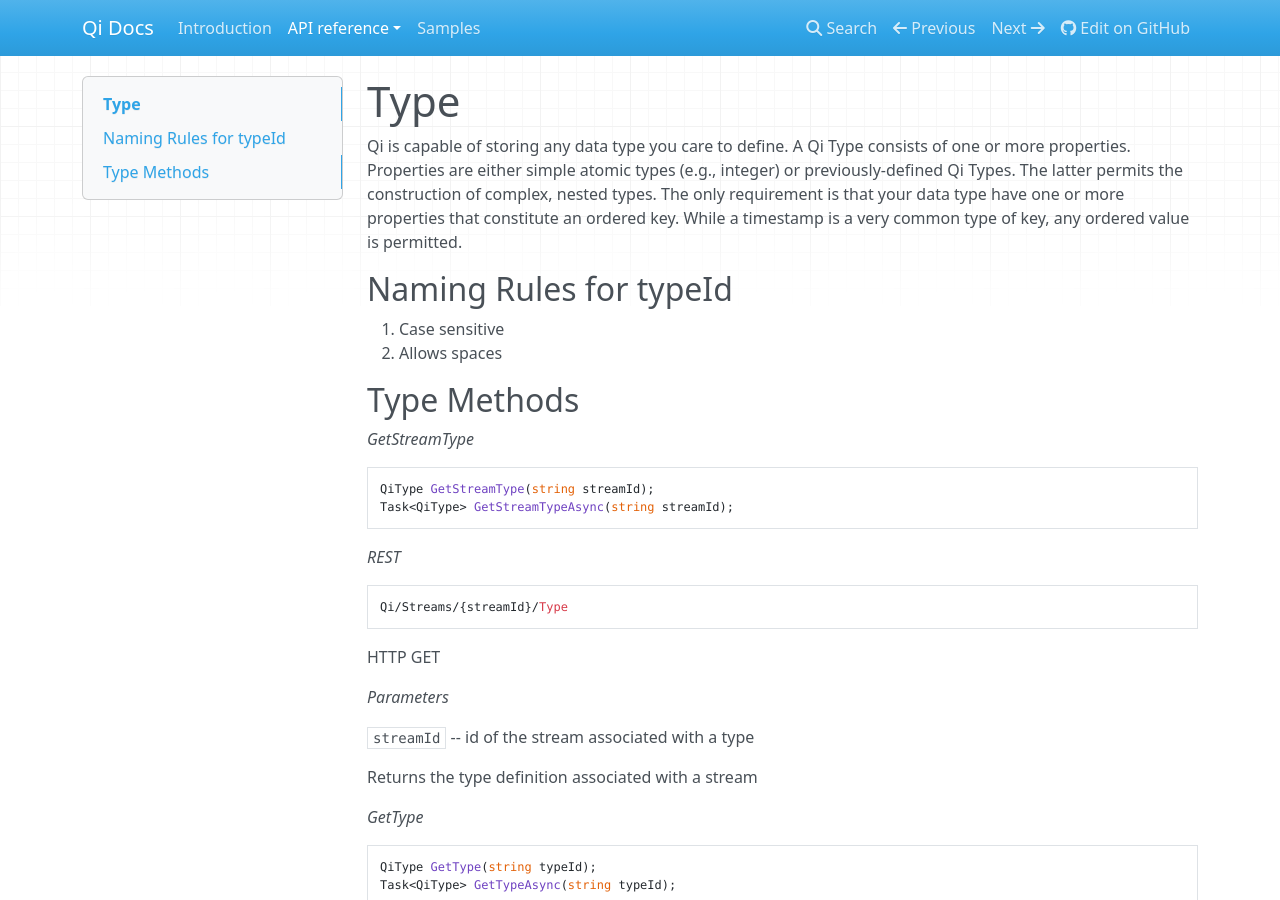
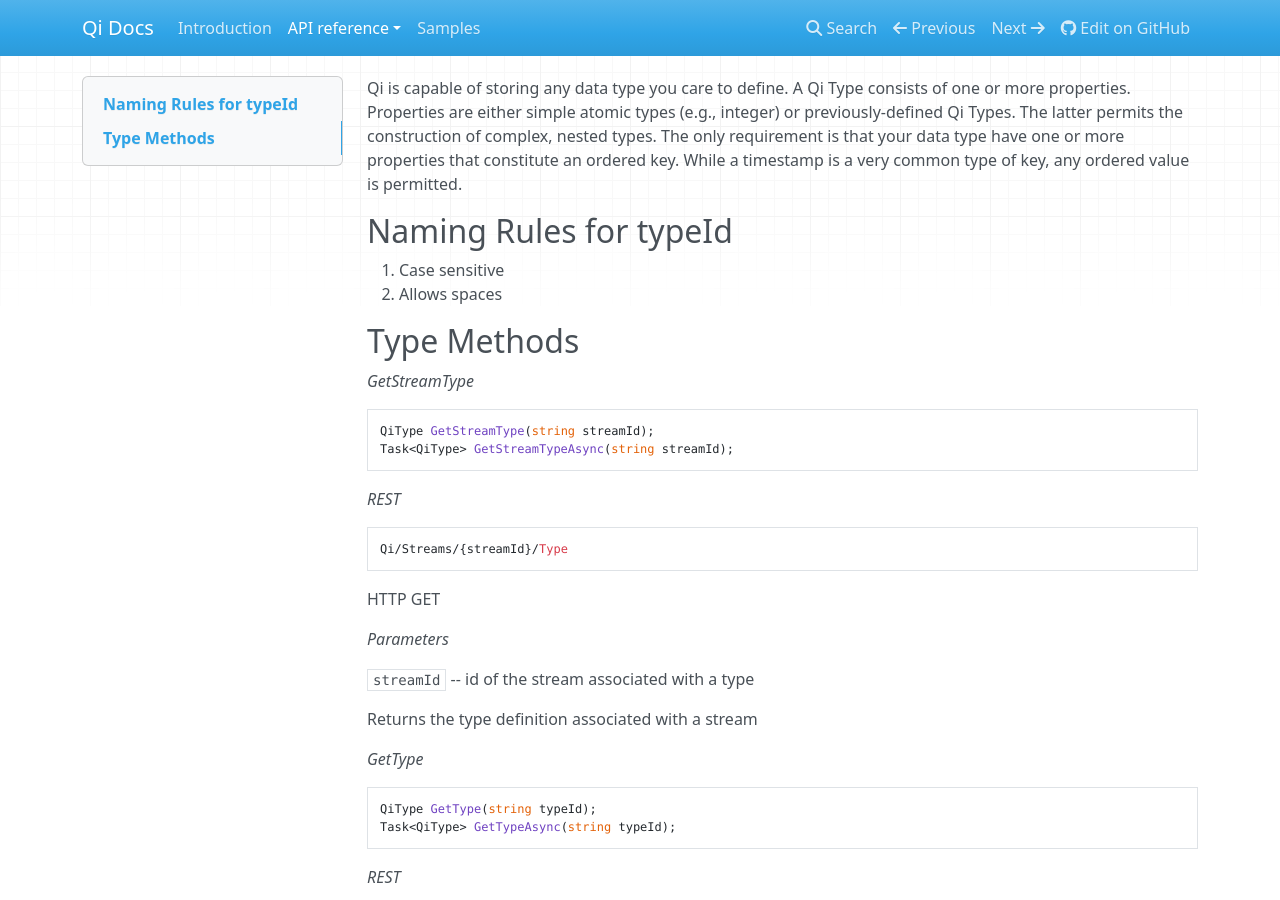
Before and after one commit to ssuryanarayanan/Qi-Docs, an MkDocs documentation site: the page built from docs/QiTypes.md, in a window 1280 px wide and 900 px high. Built offline with MkDocs 1.6.1, drawn with Linux system fonts in a browser that asks for light colours; nearby versions of some CDN libraries; old or Windows-style settings are respelled for this version of MkDocs.

Commit message:
Update QiTypes.md

```diff
--- a/docs/QiTypes.md
+++ b/docs/QiTypes.md
@@ -1,5 +1,3 @@
-# Type
-
 Qi is capable of storing any data type you care to define.  A Qi Type consists of one or more properties.  Properties are either simple atomic types (e.g., integer) or previously-defined Qi Types.  The latter permits the construction of complex, nested types. The only requirement is that your data type have one or more properties that constitute an ordered key.  While a timestamp is a very common type of key, any ordered value is permitted.
 
 ## Naming Rules for typeId
```
